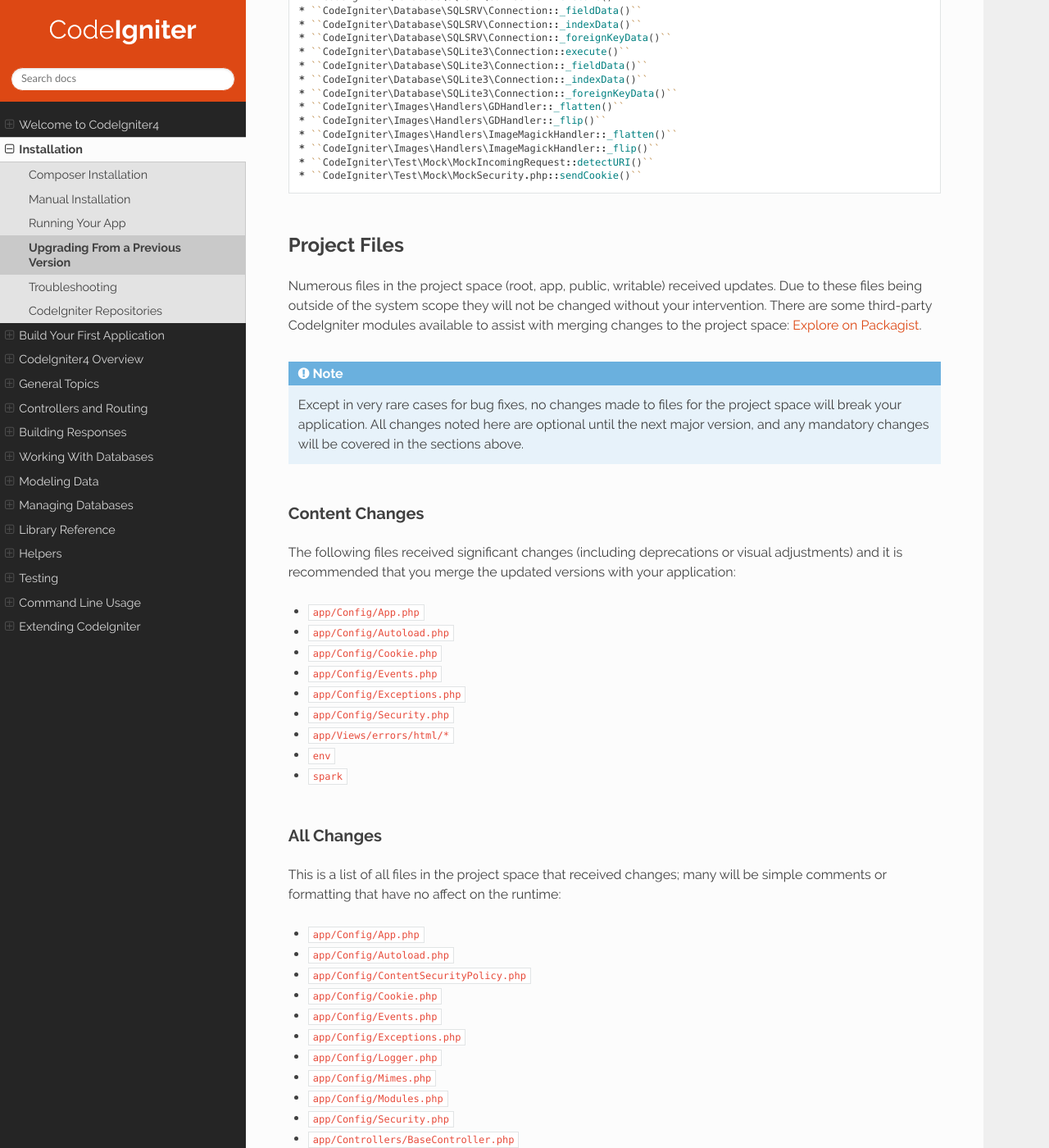
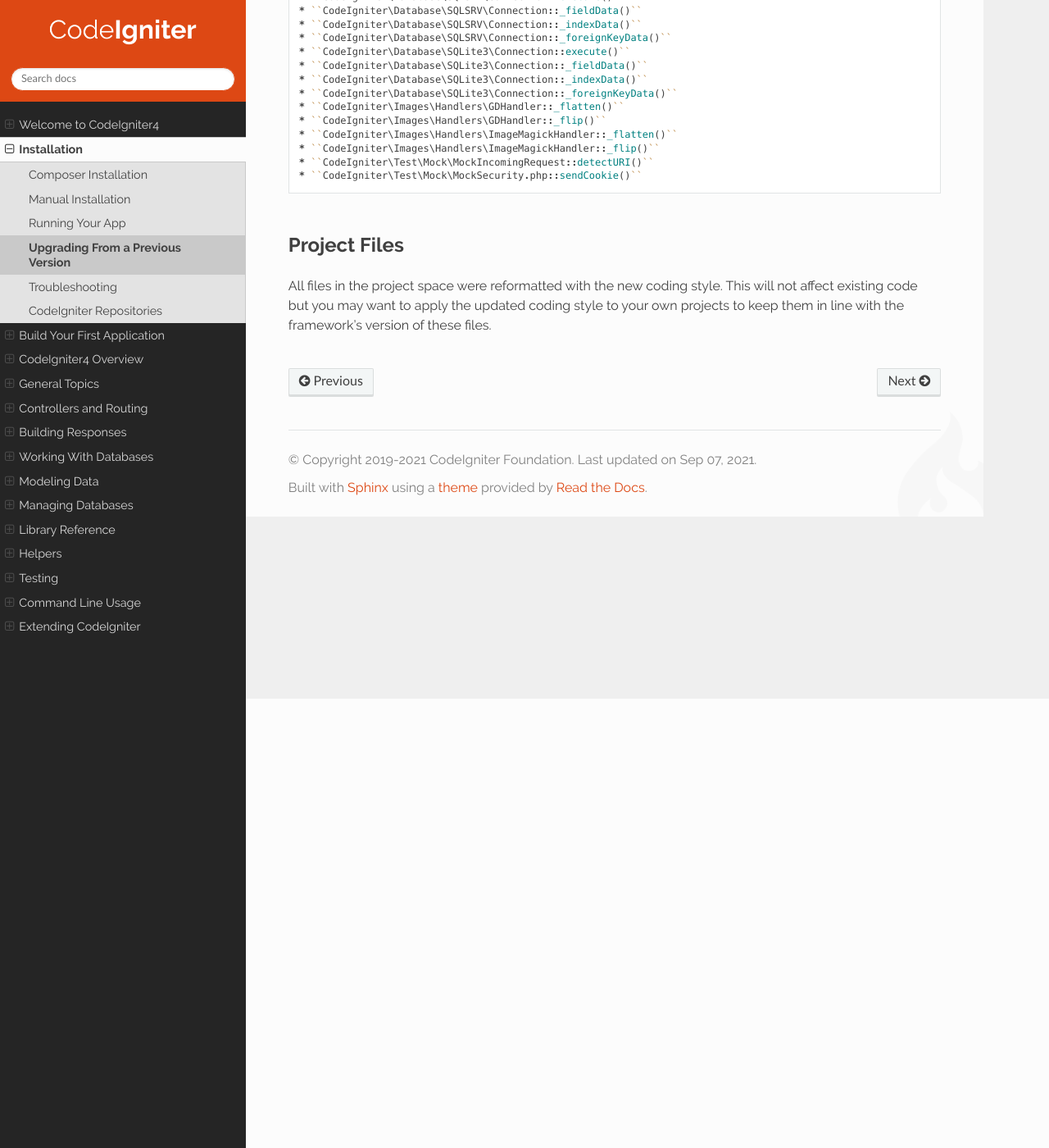
Before and after one commit to NEKOGET/ci4_user_guide_src, a Sphinx documentation site: the page built from source/installation/upgrade_414.rst, in a window 1280 px wide and 1400 px high, scrolled down 548 px. Shown: the whole window at 82% size. Built offline with Sphinx 7.4.7 and the Read the Docs theme 2.0.0, drawn with Linux system fonts in a browser that asks for light colours; some of the changed text lies outside the part shown.

Commit message:
Replace pasted content

```diff
--- a/source/installation/upgrade_414.rst
+++ b/source/installation/upgrade_414.rst
@@ -38,58 +38,6 @@ If you relied on any of these methods being public (highly unlikely) adjust your
 Project Files
 =============
 
-Numerous files in the project space (root, app, public, writable) received updates. Due to
-these files being outside of the system scope they will not be changed without your intervention.
-There are some third-party CodeIgniter modules available to assist with merging changes to
-the project space: `Explore on Packagist <https://packagist.org/explore/?query=codeigniter4%20updates>`_.
-
-.. note:: Except in very rare cases for bug fixes, no changes made to files for the project space
-    will break your application. All changes noted here are optional until the next major version,
-    and any mandatory changes will be covered in the sections above.
-
-Content Changes
----------------
-
-The following files received significant changes (including deprecations or visual adjustments)
-and it is recommended that you merge the updated versions with your application:
-
-* ``app/Config/App.php``
-* ``app/Config/Autoload.php``
-* ``app/Config/Cookie.php``
-* ``app/Config/Events.php``
-* ``app/Config/Exceptions.php``
-* ``app/Config/Security.php``
-* ``app/Views/errors/html/*``
-* ``env``
-* ``spark``
-
-All Changes
------------
-
-This is a list of all files in the project space that received changes;
-many will be simple comments or formatting that have no affect on the runtime:
-
-* ``app/Config/App.php``
-* ``app/Config/Autoload.php``
-* ``app/Config/ContentSecurityPolicy.php``
-* ``app/Config/Cookie.php``
-* ``app/Config/Events.php``
-* ``app/Config/Exceptions.php``
-* ``app/Config/Logger.php``
-* ``app/Config/Mimes.php``
-* ``app/Config/Modules.php``
-* ``app/Config/Security.php``
-* ``app/Controllers/BaseController.php``
-* ``app/Views/errors/html/debug.css``
-* ``app/Views/errors/html/error_404.php``
-* ``app/Views/errors/html/error_exception.php``
-* ``app/Views/welcome_message.php``
-* ``composer.json``
-* ``contributing/guidelines.rst``
-* ``env``
-* ``phpstan.neon.dist``
-* ``phpunit.xml.dist``
-* ``public/.htaccess``
-* ``public/index.php``
-* ``rector.php``
-* ``spark``
+All files in the project space were reformatted with the new coding style. This will not affect
+existing code but you may want to apply the updated coding style to your own projects to keep
+them in line with the framework's version of these files.
```
